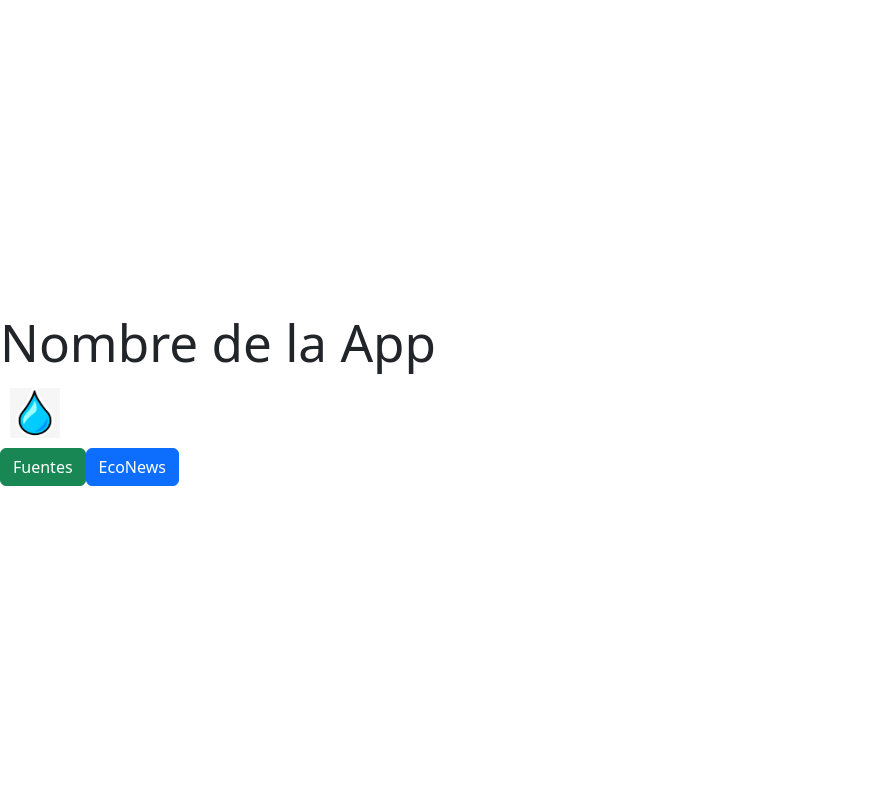
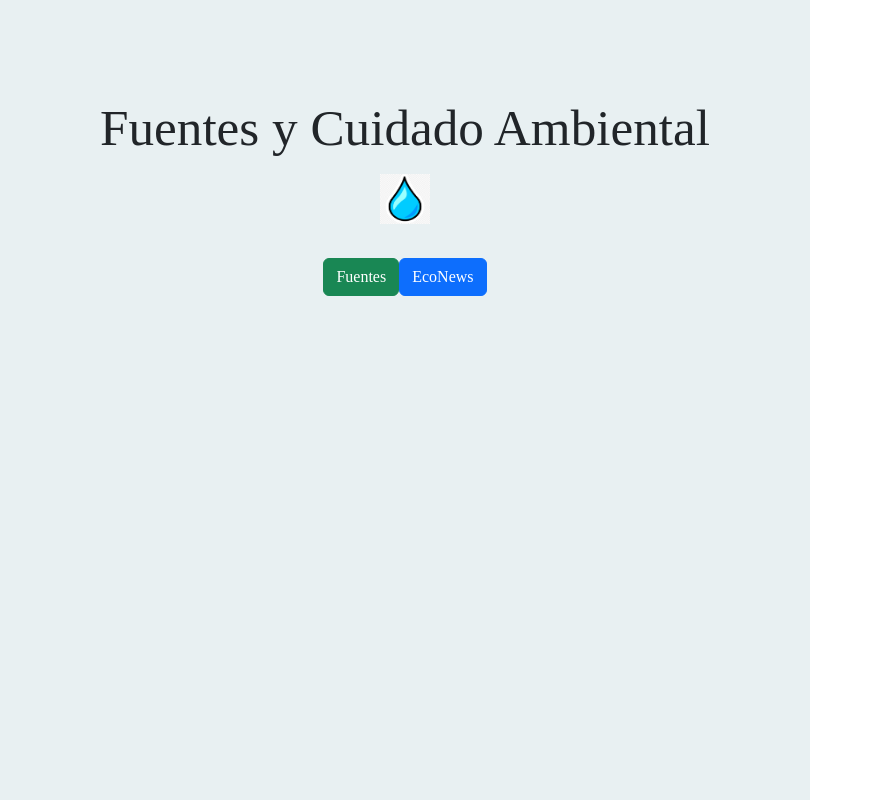
Before and after one commit to marianalopezeikilis/Fonts-App-Project, a React (Vite) app in the folder Front/Front/: page / in a window 1280 px wide. Shown: the whole page, without its empty margins (0-873 px from the left). Built offline with nearby package versions, Linux system fonts and the light colour scheme.

Commit message:
Cambiando el fondo

```diff
--- a/Front/Front/src/App.css
+++ b/Front/Front/src/App.css
@@ -1,3 +1,5 @@
+/* HOME */
+
 .conthome{
   display:flex;
 }
@@ -8,6 +10,15 @@ height: 50px;
 margin:10px;
 }
 
+.divhome {
+  background-color: #E8F0F2;
+  font-family: Serif;
+  text-align: center;
+  padding: 100px;
+}
+
+/* BOTONES HOME */
+
 .btnfuente {
 justify-content: end;
 }
--- a/Front/Front/src/components/Home.jsx
+++ b/Front/Front/src/components/Home.jsx
@@ -1,15 +1,17 @@
 import React from 'react'
 import '../App.css'
-import Button from 'react-bootstrap/Button';
+ import Button from 'react-bootstrap/Button';
 import 'bootstrap/dist/css/bootstrap.min.css';
 
 
 function Home() {
   return (
-<div>
-<h1> Nombre de la App</h1>
+<div class='divhome vh-100'>
+<h1> Fuentes y Cuidado Ambiental </h1>
 <img class='imgagua' src='/img/agua.jpg'/>
 <br></br>
+
+<br/>
 <Button class='btnfuente' variant='success'> Fuentes</Button>
 <Button class='btneconews'>EcoNews </Button>
     </div>
```
